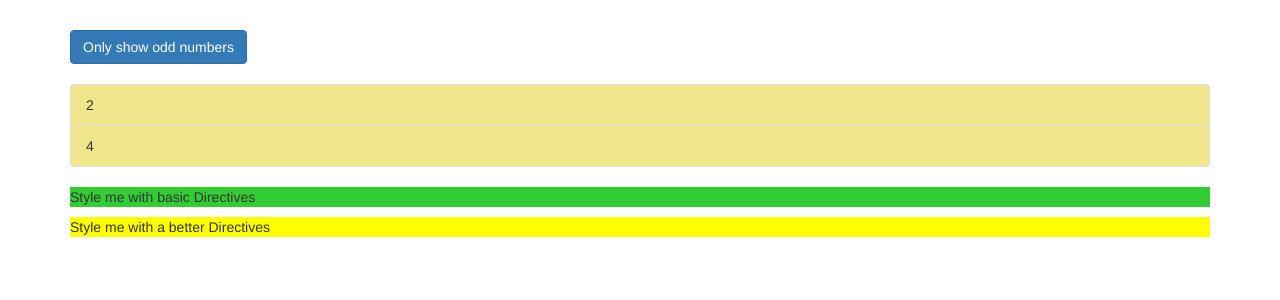
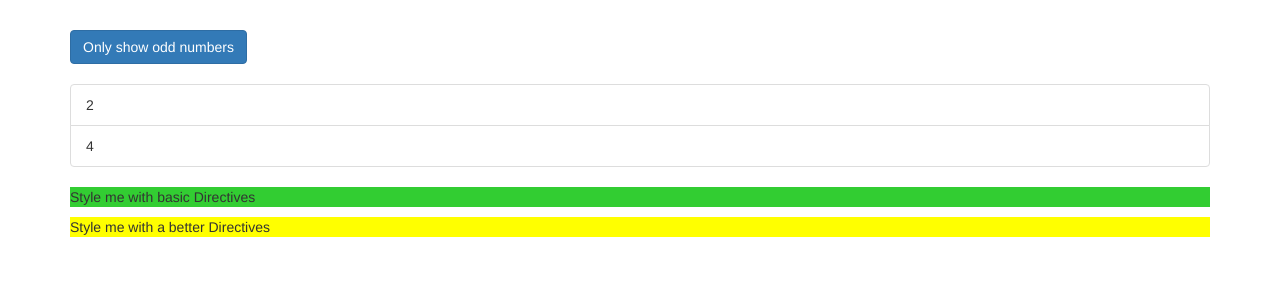
Before and after one commit to LuYeZhan/my-directives-angular-app, an Angular app: page / in a window 1280 px wide. Shown: the top 300 px of the page. Built offline with nearby package versions, Linux system fonts and the light colour scheme.

Commit message:
building a structural directive

```diff
--- a/src/app/app.component.html
+++ b/src/app/app.component.html
@@ -18,12 +18,38 @@
             {{ odd }}
           </li>
         </div>
-        <div *ngIf="!onlyOdd">
+        <!-- <div *ngIf="!onlyOdd">
           <li
             class="list-group-item"
             [ngClass]="{ odd: even % 2 !== 0 }"
             [ngStyle]="{
-              backgroundColor: odd % 2 !== 0 ? 'khaki' : 'transparent'
+              backgroundColor: even % 2 !== 0 ? 'khaki' : 'transparent'
+            }"
+            *ngFor="let even of evenNumbers"
+          >
+            {{ even }}
+          </li>
+        </div>
+        <ng-template [ngIf]="!onlyOdd">
+          <div>
+            <li
+              class="list-group-item"
+              [ngClass]="{ odd: even % 2 !== 0 }"
+              [ngStyle]="{
+                backgroundColor: even % 2 !== 0 ? 'khaki' : 'transparent'
+              }"
+              *ngFor="let even of evenNumbers"
+            >
+              {{ even }}
+            </li>
+          </div>
+        </ng-template> -->
+        <div *appUnless="onlyOdd">
+          <li
+            class="list-group-item"
+            [ngClass]="{ odd: even % 2 !== 0 }"
+            [ngStyle]="{
+              backgroundColor: even % 2 !== 0 ? 'khaki' : 'transparent'
             }"
             *ngFor="let even of evenNumbers"
           >
@@ -31,9 +57,6 @@
           </li>
         </div>
       </ul>
-      <ng-template [ngIf]="onlyOdd">
-        <p>Only odd</p>
-      </ng-template>
       <p appBasicHighlight>Style me with basic Directives</p>
       <p [appBetterHighlight]="'orangered'" defaultColor="yellow">
         Style me with a better Directives
--- a/src/app/app.module.ts
+++ b/src/app/app.module.ts
@@ -5,12 +5,14 @@
 import { AppComponent } from "./app.component";
 import { BasicHighlightDirective } from "./basic-highlight/basic-highlight.directive";
 import { BetterHighlightDirective } from "./better-highlight/better-highlight.directive";
+import { UnlessDirective } from "./unless.directive";
 
 @NgModule({
   declarations: [
     AppComponent,
     BasicHighlightDirective,
-    BetterHighlightDirective
+    BetterHighlightDirective,
+    UnlessDirective
   ],
   imports: [BrowserModule, FormsModule],
   providers: [],
--- /dev/null
+++ b/src/app/unless.directive.ts
@@ -0,0 +1,19 @@
+import { Directive, Input, TemplateRef, ViewContainerRef } from "@angular/core";
+
+@Directive({
+  selector: "[appUnless]"
+})
+export class UnlessDirective {
+  @Input() set appUnless(condition: boolean) {
+    if (!condition) {
+      this.vcRef.createEmbeddedView(this.templateRef);
+    } else {
+      this.vcRef.clear();
+    }
+  }
+
+  constructor(
+    private templateRef: TemplateRef<any>,
+    private vcRef: ViewContainerRef
+  ) {}
+}
```
